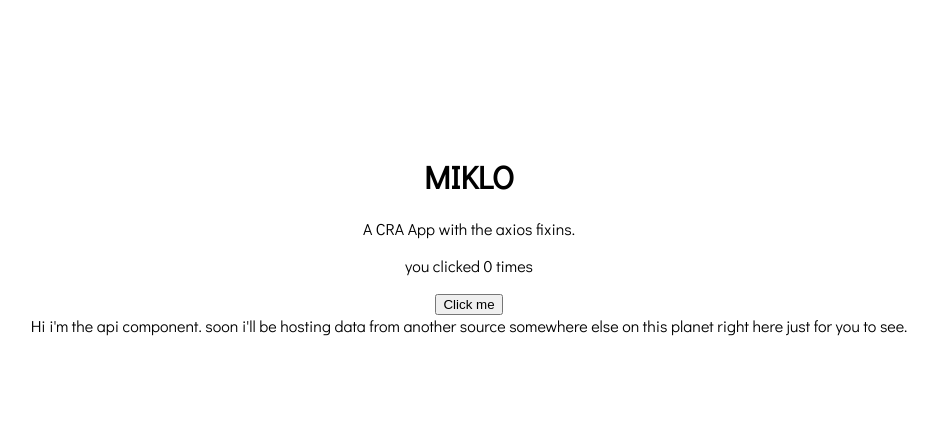
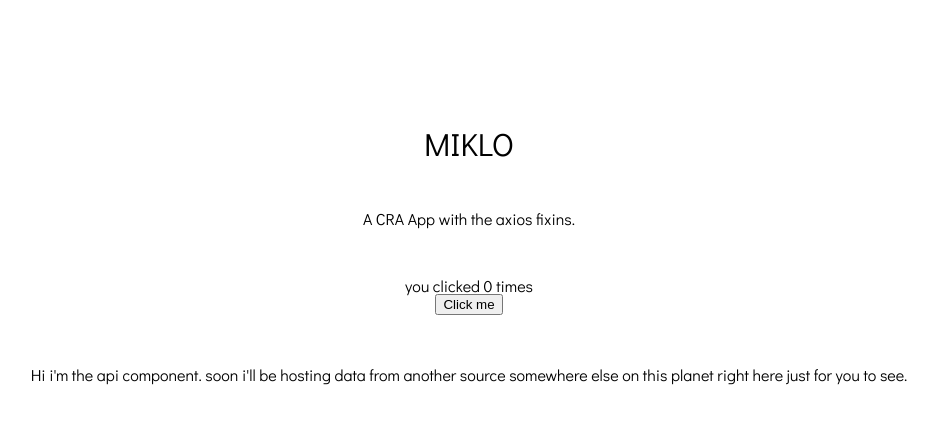
Before and after one commit to miklo88/React-API, a React (Create React App) app in the folder react-api/: page /count in a window 1280 px wide. Shown: the top 424 px of the page, without its empty margins (171-1109 px from the left). Built offline with nearby package versions, Linux system fonts and the light colour scheme.

Commit message:
having fun with the styles a lil bit. brought in the meyers reset bc it should have it. getting back to my api photos.

```diff
--- a/react-api/src/api/index.js
+++ b/react-api/src/api/index.js
@@ -1,10 +1,12 @@
 import React from "react";
 
-export default function API() {
+const API = () => {
   return (
     <div>
       Hi i'm the api component. soon i'll be hosting data from another source
       somewhere else on this planet right here just for you to see.
     </div>
   );
-}
+};
+
+export default API;
--- a/react-api/src/axios/index.js
+++ b/react-api/src/axios/index.js
@@ -6,7 +6,7 @@
   useEffect(() => {
     //   update the document title using the browswer API
     document.title = `you clicked ${count} times`;
-  }, []);
+  }, [count]);
 
   return (
     <div>
--- a/react-api/src/styles/index.scss
+++ b/react-api/src/styles/index.scss
@@ -1,15 +1,149 @@
 // GLOBAL STYLES /////////////////////////////////////////////////////
+/* http://meyerweb.com/eric/tools/css/reset/
+   v2.0 | 20110126
+   License: none (public domain)
+*/
+
+html,
+body,
+div,
+span,
+applet,
+object,
+iframe,
+h1,
+h2,
+h3,
+h4,
+h5,
+h6,
+p,
+blockquote,
+pre,
+a,
+abbr,
+acronym,
+address,
+big,
+cite,
+code,
+del,
+dfn,
+em,
+img,
+ins,
+kbd,
+q,
+s,
+samp,
+small,
+strike,
+strong,
+sub,
+sup,
+tt,
+var,
+b,
+u,
+i,
+center,
+dl,
+dt,
+dd,
+ol,
+ul,
+li,
+fieldset,
+form,
+label,
+legend,
+table,
+caption,
+tbody,
+tfoot,
+thead,
+tr,
+th,
+td,
+article,
+aside,
+canvas,
+details,
+embed,
+figure,
+figcaption,
+footer,
+header,
+hgroup,
+menu,
+nav,
+output,
+ruby,
+section,
+summary,
+time,
+mark,
+audio,
+video {
+  margin: 0;
+  padding: 0;
+  border: 0;
+  font-size: 100%;
+  font: inherit;
+  vertical-align: baseline;
+}
+/* HTML5 display-role reset for older browsers */
+article,
+aside,
+details,
+figcaption,
+figure,
+footer,
+header,
+hgroup,
+menu,
+nav,
+section {
+  display: block;
+}
+body {
+  text-align: center;
+  font-family: "Didact Gothic", sans-serif;
+  padding: 10%;
+  margin: 0 auto;
+  line-height: 1;
+}
+ol,
+ul {
+  list-style: none;
+}
+blockquote,
+q {
+  quotes: none;
+}
+blockquote:before,
+blockquote:after,
+q:before,
+q:after {
+  content: "";
+  content: none;
+}
+table {
+  border-collapse: collapse;
+  border-spacing: 0;
+}
 
 // FONT STYLES /////////////////////////////////////////////////////
 @import url("https://fonts.googleapis.com/css?family=Didact+Gothic&display=swap");
 // BODY STYLES /////////////////////////////////////////////////////
-.Body {
-  text-align: center;
-  font-family: "Didact Gothic", sans-serif;
-  padding: 10%;
-  margin: 0 auto;
+h1 {
+  font-size: 2rem;
+  margin-bottom: 5%;
 }
 
+div {
+  margin-bottom: 5%;
+}
 // BUTTON STYLES /////////////////////////////////////////////////////
 
 // .Body-header {
```
Also changed, not shown: react-api/public/manifest.json.
